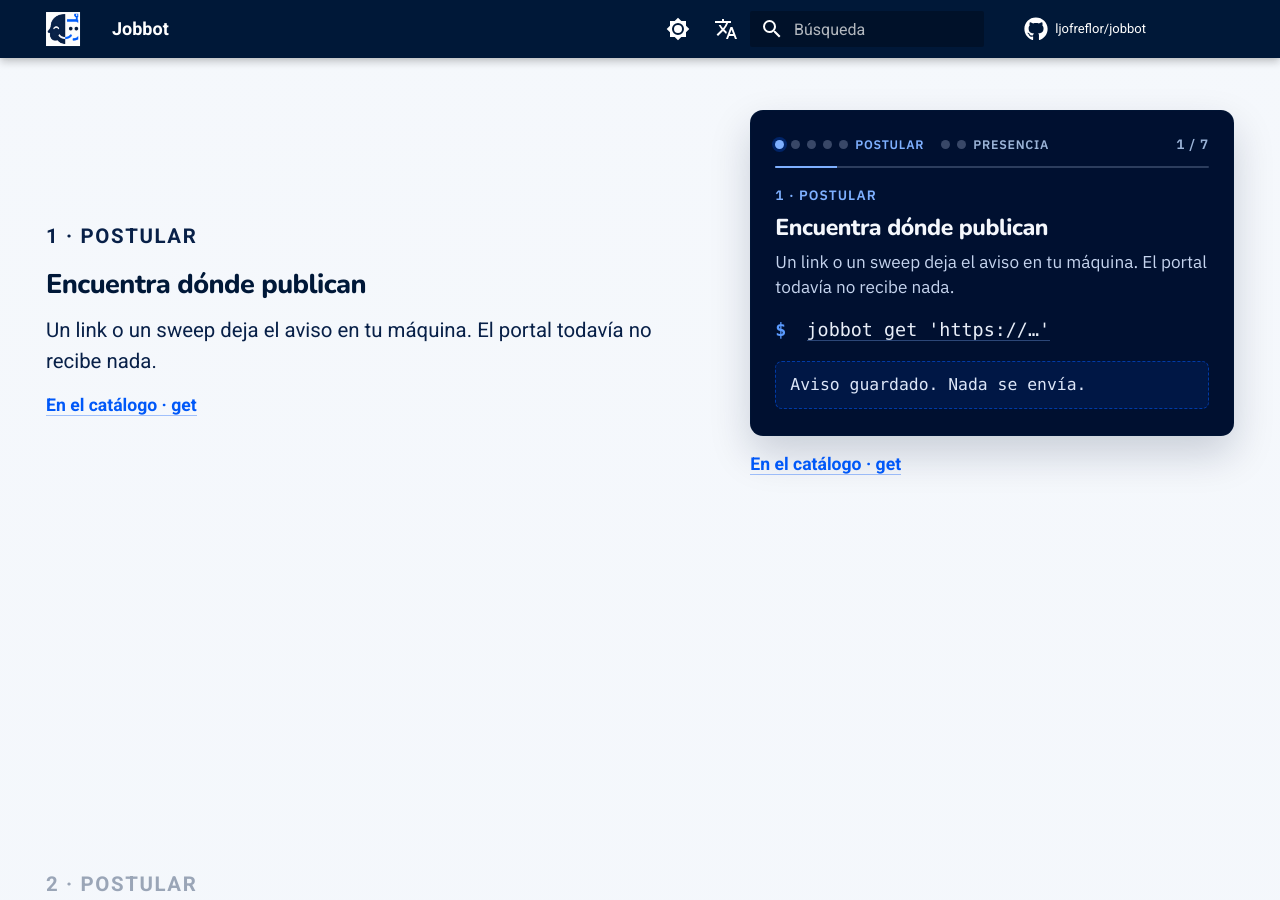
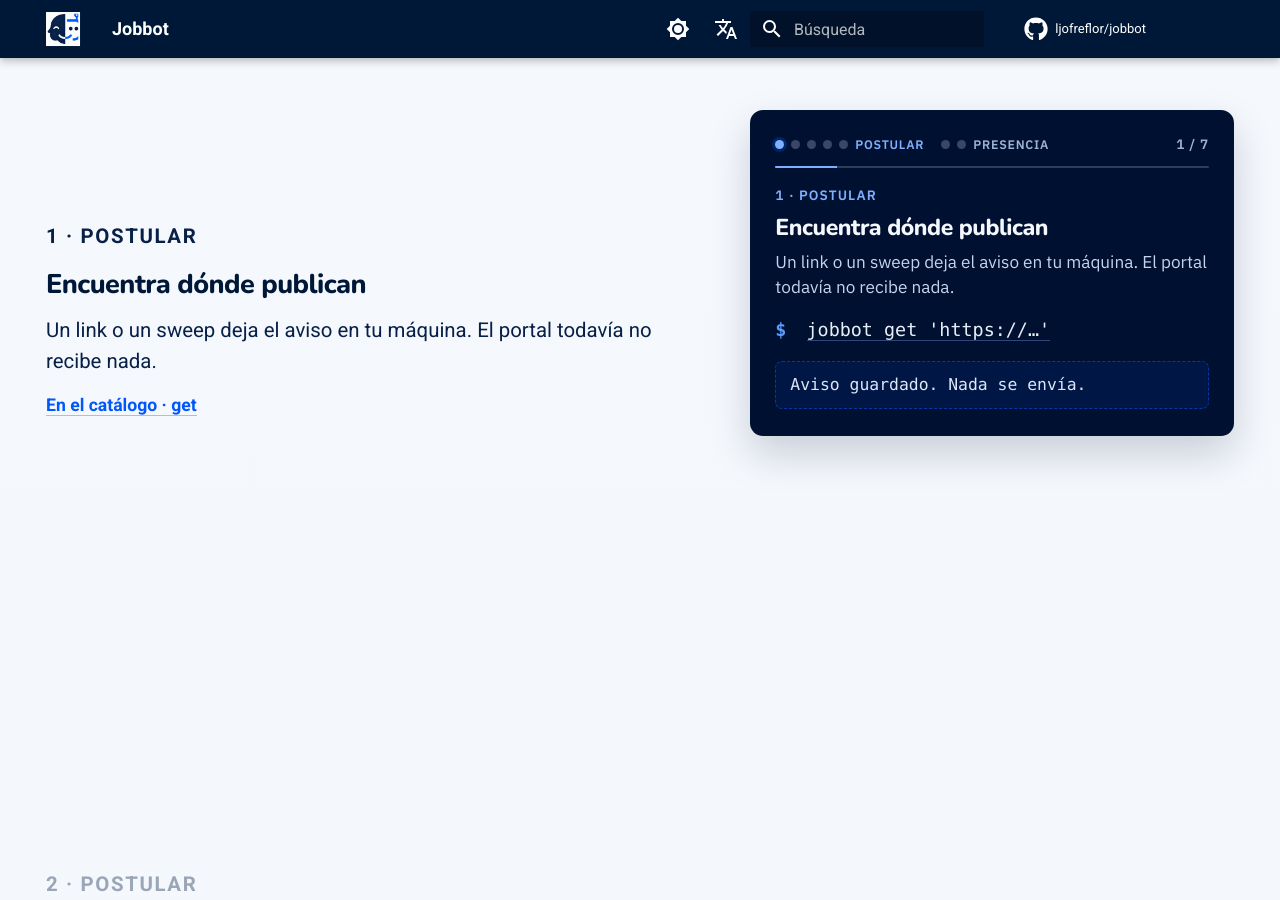
Before and after one commit to ljofreflor/jobbot, an MkDocs documentation site: the page built from docs/index.md, in a window 1280 px wide and 900 px high, scrolled down 1084 px. Built offline with MkDocs 1.6.1 and Material for MkDocs 9.7.7, drawn with Linux system fonts in a browser that asks for light colours; comment, search, counter and statistics services are not loaded.

Commit message:
docs(landing): drop the duplicate catalog link under the pin
The stage command already jumps to the catalog row with the same label. The extra “En el catálogo” line is gone; each step still keeps its own link in the story column.

Co-authored-by: Leonardo Andes Jofre Flor <leonardo.jofre+csld1@consalud.cl>

```diff
--- a/docs/overrides/home.html
+++ b/docs/overrides/home.html
@@ -256,11 +256,6 @@
           </p>
         </div>
       </div>
-      <p class="jb-scrolly__pin-more">
-        <a id="jb-scrolly-more" href="#cmd-get">
-          {% if en %}In the catalog · get{% else %}En el catálogo · get{% endif %}
-        </a>
-      </p>
     </div>
     <div class="jb-scrolly__steps">
       <h2 id="jb-scrolly-title">
--- a/docs/stylesheets/landing.css
+++ b/docs/stylesheets/landing.css
@@ -1218,12 +1218,7 @@ a.jb-in-story__tag:focus-visible {
   margin-top: 0.15rem;
 }
 
-.jb-scrolly__pin-more {
-  margin: 0.7rem 0 0;
-}
-
-.jb-scrolly__more a,
-.jb-scrolly__pin-more a {
+.jb-scrolly__more a {
   color: var(--jb-cobalt);
   font-size: 0.88rem;
   font-weight: 700;
@@ -1231,13 +1226,11 @@ a.jb-in-story__tag:focus-visible {
   border-bottom: 1px solid rgba(0, 88, 248, 0.35);
 }
 
-.jb-scrolly__more a:hover,
-.jb-scrolly__pin-more a:hover {
+.jb-scrolly__more a:hover {
   border-bottom-color: var(--jb-cobalt);
 }
 
-.jb-scrolly__more a:focus-visible,
-.jb-scrolly__pin-more a:focus-visible {
+.jb-scrolly__more a:focus-visible {
   outline: 2px solid var(--jb-cobalt);
   outline-offset: 3px;
   border-radius: 0.15rem;
@@ -1478,10 +1471,6 @@ a.jb-scrolly__stage-cmd-link:focus-visible {
   .jb-scrolly__stage-out {
     font-size: 0.76rem;
     padding: 0.4rem 0.55rem;
-  }
-
-  .jb-scrolly__pin-more {
-    margin-top: 0.55rem;
   }
 
   .jb-scrolly__more {
```
Also changed, not shown: other parts of docs/overrides/home.html (+0 -5 lines).
